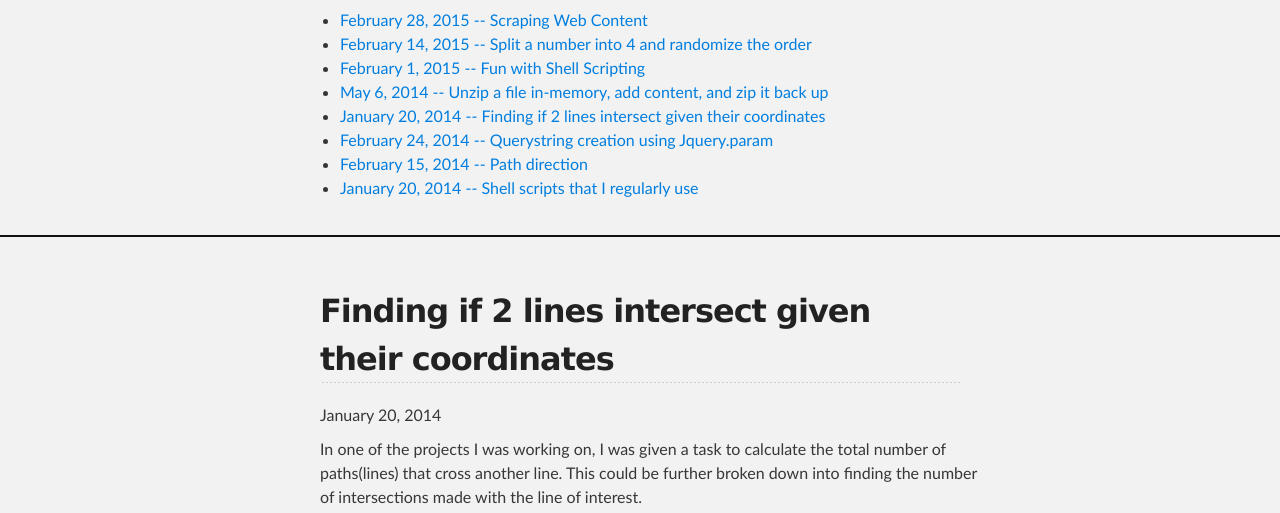
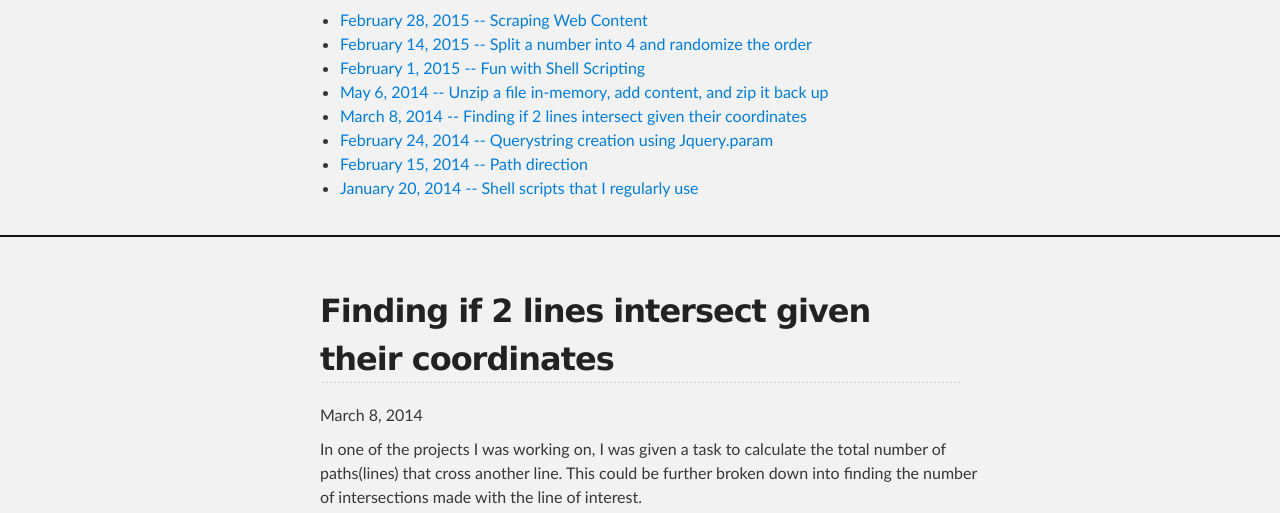
Before and after one commit to annpaul89/annp89.github.io, a Jekyll site: the page built from 5_mar_8_2014.html, in a window 1280 px wide. Shown: the part 242-755 px from the top of the page. Built offline with Jekyll 4.4.1, drawn with Linux system fonts in a browser that asks for light colours; nearby versions of some CDN libraries.

Commit message:
Change date

```diff
--- a/5_mar_8_2014.html
+++ b/5_mar_8_2014.html
@@ -1,10 +1,10 @@
 ---
 layout: post
 title: Finding if 2 lines intersect given their coordinates
-date: January 20, 2014
-date_title: january-20-2014
-day: 20
-month: 1
+date: March 8, 2014
+date_title: march-8-2014
+day: 8
+month: 3
 year: 2014
 ---
 <!-- MAIN CONTENT -->
```
